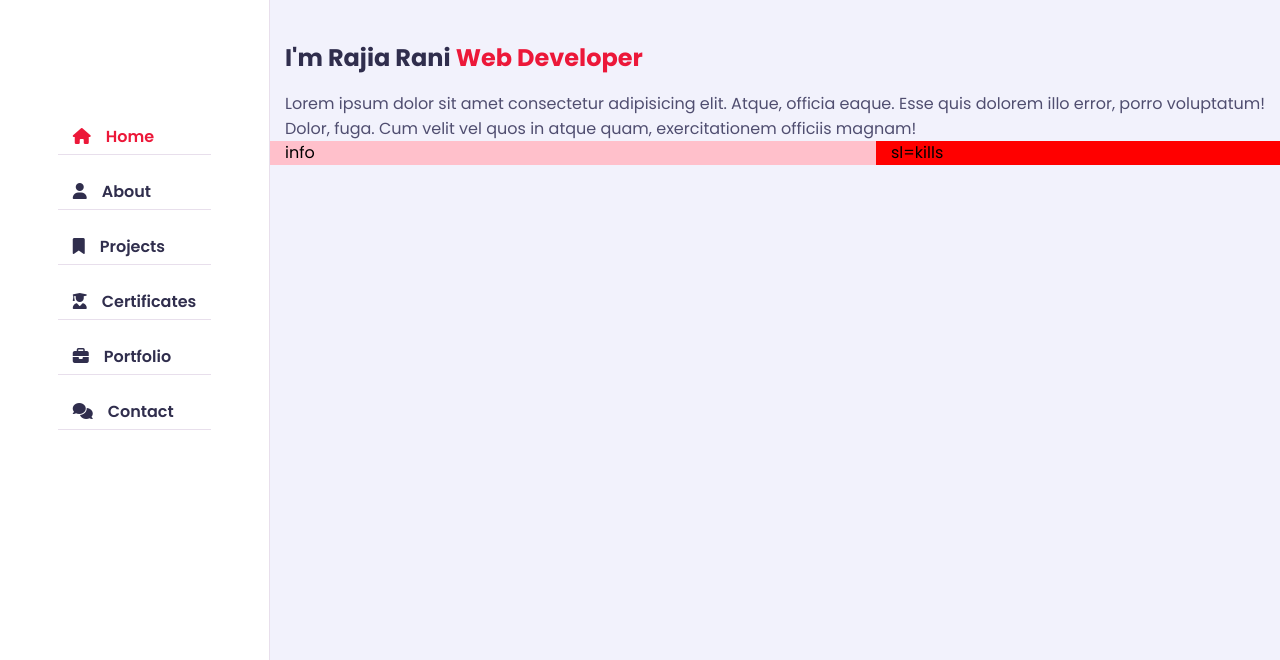
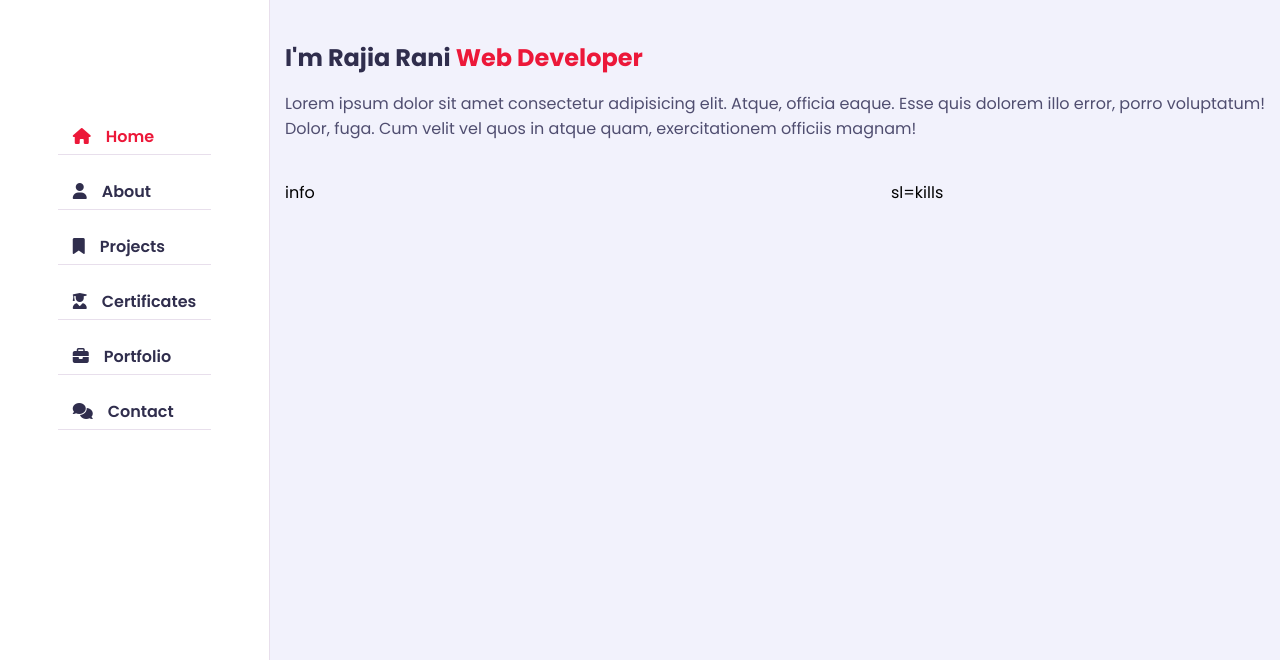
Before and after one commit to RajiaRani/Portfolio-Styles, a plain HTML site: page Portfolio3/index.html in a window 1280 px wide. Shown: the part 140-800 px from the top of the page. Drawn offline with nearby package versions, Linux system fonts and the light colour scheme.

```diff
--- a/Portfolio3/style.css
+++ b/Portfolio3/style.css
@@ -346,10 +346,10 @@ h3.hello span {
 .about .about-content .personal-info{
     flex: 0 0 60%;
     max-width: 60%;
-    background-color: pink;
+    margin-top: 40px;
 }
 .about .about-content .skills{
     flex: 0 0 40%;
     max-width: 40%;
-    background-color: red;
+    margin-top: 40px;
 }
```
